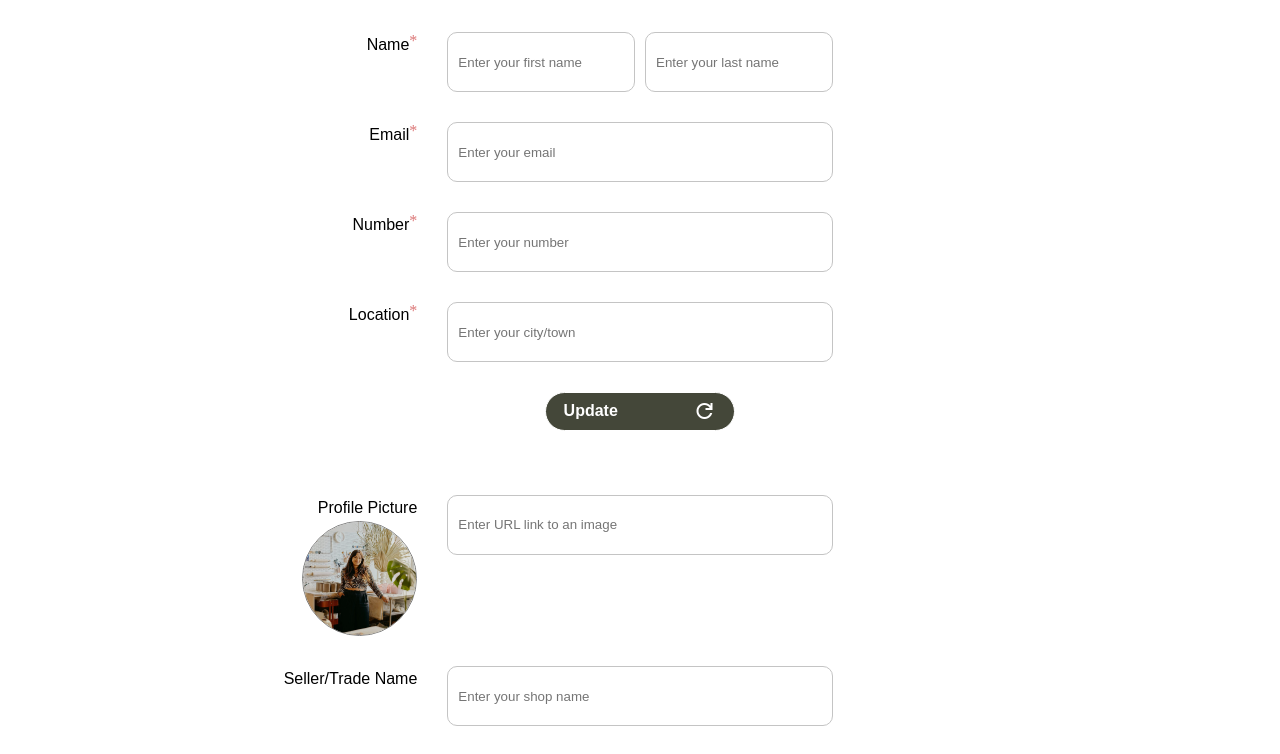
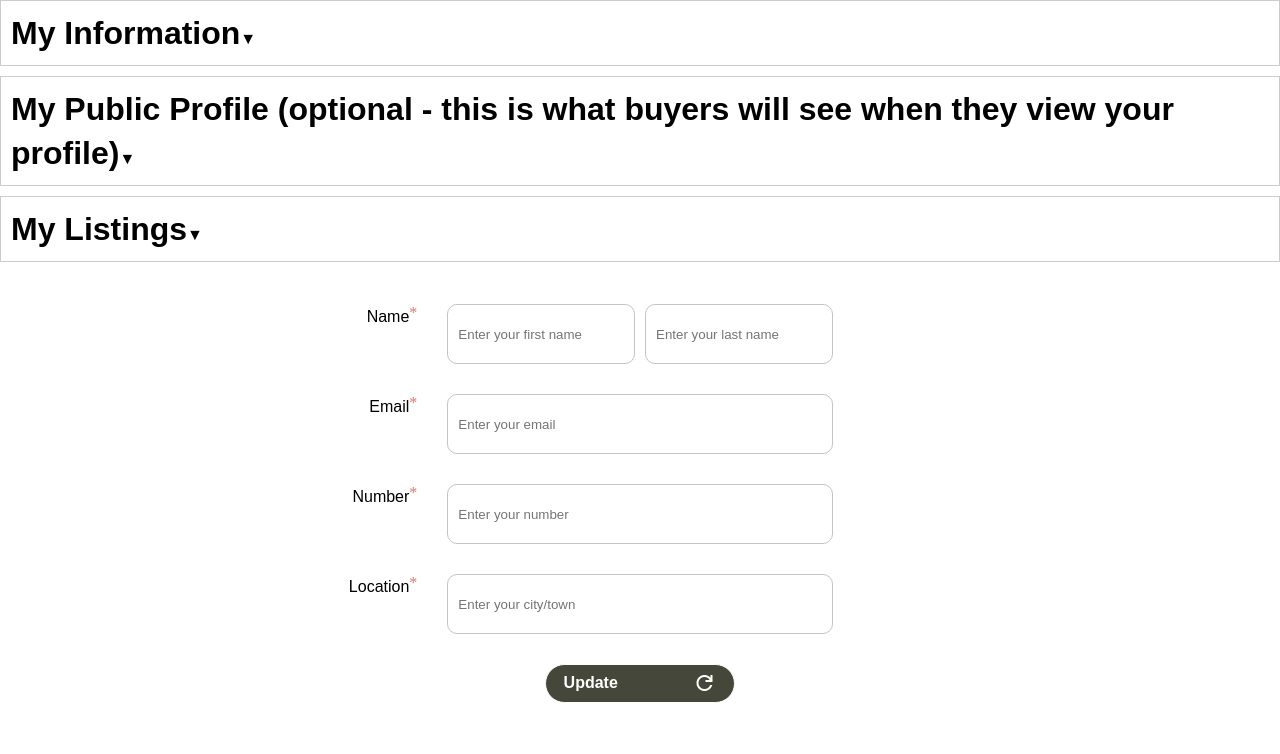
Before and after one commit to jureisgui/cera-app, a Vue app in the folder front-end/: page / in a window 1280 px wide. Shown: the top 754 px of the page. Built offline with nearby package versions, Linux system fonts and the light colour scheme.

Commit message:
accordion skeleton

```diff
--- a/front-end/src/App.vue
+++ b/front-end/src/App.vue
@@ -1,4 +1,5 @@
 <script setup>
+import AccountModal from './components/Modals/AccountModal/AccountModal.vue'
 import MyInfo from './components/Modals/AccountModal/MyInfo.vue'
 import PublicProfile from './components/Modals/AccountModal/PublicProfile.vue'
 
@@ -19,6 +20,7 @@ import PublicProfile from './components/Modals/AccountModal/PublicProfile.vue'
 <!--  -->
 
 <!-- Julie's Test Section -->
+<AccountModal />
 <MyInfo />
 <PublicProfile />
 
--- a/front-end/src/components/Modals/AccountModal/AccountModal.vue
+++ b/front-end/src/components/Modals/AccountModal/AccountModal.vue
@@ -1,13 +1,69 @@
+<script setup>
+import MyInfo from './MyInfo.vue'
+import PublicProfile from './PublicProfile.vue'
+</script>
+
 <template>
     <div>
-        ACCOUNT MODAL PLACEHOLDER
+      <div v-for="(item, index) in items" :key="index" class="accordion-item">
+        <div class="accordion-header" @click="toggleAccordion(index)">
+          <span class="heading_text">{{ item.title }}</span>
+          <span :class="{ 'active': activeAccordion === index }">&#9660;</span>
+        </div>
+        <div
+          class="accordion-content body_text"
+          :class="{ 'active': activeAccordion === index }"
+        >
+          {{ item.content }}
+        </div>
+      </div>
     </div>
-</template>
+  </template>
 
-<style scoped>
+  <script>
+  export default {
+    data() {
+      return {
+        activeAccordion: null,
+        items: [
+          { title: "My Information",
+          content: "MyInfo" },
+          { title: "My Public Profile (optional - this is what buyers will see when they view your profile)",
+          content: "Content for Item 2" },
+          { title: "My Listings",
+          content: "Content for Item 3" }
+        ]
+      };
+    },
+    methods: {
+      toggleAccordion(index) {
+        if (this.activeAccordion === index) {
+          this.activeAccordion = null;
+        } else {
+          this.activeAccordion = index;
+        }
+      }
+    }
+  };
+  </script>
 
-</style>
+  <style scoped>
+  .accordion-item {
+    border: 1px solid #ccc;
+    margin-bottom: 10px;
+  }
 
-<script setup>
+  .accordion-header {
+    cursor: pointer;
+    padding: 10px;
+  }
 
-</script>
+  .accordion-content {
+    padding: 10px;
+    display: none;
+  }
+
+  .active {
+    display: block;
+  }
+  </style>
```
